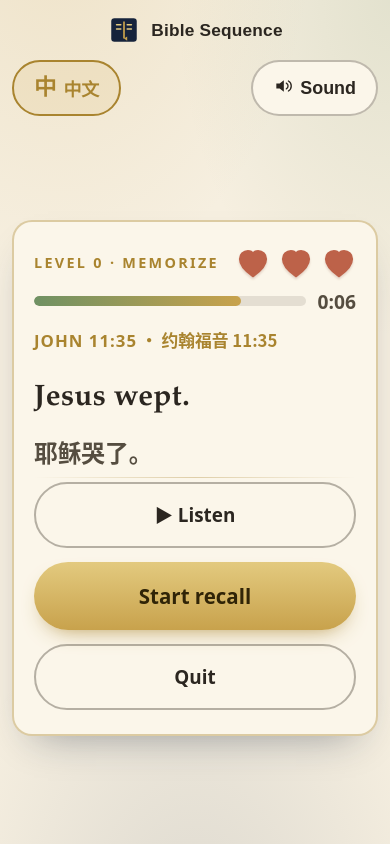
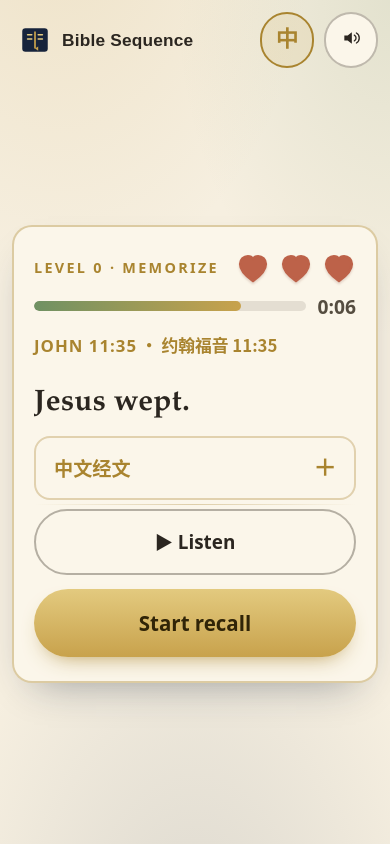
Before and after one commit to yancyqin/lucas-academy-bible, a React (Vite) app: page / in a window 390 px wide. Both pictures are taken after a click on the button "Begin". Built offline with nearby package versions, Linux system fonts and the light colour scheme.

Commit message:
Simplify game controls and fix mobile scrolling

```diff
--- a/src/App.tsx
+++ b/src/App.tsx
@@ -171,7 +171,7 @@ export default function App() {
   };
 
   return (
-    <div className="app">
+    <div className={`app ${phase === 'recall' ? 'app--recall' : 'app--fit'}`}>
       <div className="visually-hidden" aria-live="polite" aria-atomic="true">
         <span key={polite.id}>{polite.text}</span>
       </div>
@@ -186,7 +186,7 @@ export default function App() {
             className="brandbar__title"
             onClick={goWelcome}
             style={{ background: 'none', border: 'none', cursor: 'pointer' }}
-            aria-label="Bible Sequence — quit to start"
+            aria-label="Bible Sequence — go to start screen"
           >
             <span className="brandbar__mark" aria-hidden="true">
               <BookMark />
@@ -219,7 +219,6 @@ export default function App() {
           narrator={narrator}
           sound={soundEngine}
           onReady={() => setPhase('recall')}
-          onBack={goWelcome}
           announce={announce}
         />
       )}
@@ -246,7 +245,6 @@ export default function App() {
           showChinese={showChinese}
           narrator={narrator}
           onContinue={continueNext}
-          onQuit={goWelcome}
         />
       )}
 
--- a/src/components/FinalCelebration.tsx
+++ b/src/components/FinalCelebration.tsx
@@ -54,7 +54,7 @@ export function FinalCelebration({
   // Cleared nothing (failed the very first level) — no certificate to award.
   if (!hasCert) {
     return (
-      <div className="stage" role="region" aria-label="Run over">
+      <div className="stage stage--fit" role="region" aria-label="Run over">
         <div className="card center-col">
           <div style={{ width: 64, height: 64 }} aria-hidden="true">
             <BookMark />
@@ -82,7 +82,7 @@ export function FinalCelebration({
   const levelWord = clearedCount === 1 ? 'level' : 'levels';
 
   return (
-    <div className="stage" role="region" aria-label="Certificate">
+    <div className="stage stage--fit" role="region" aria-label="Certificate">
       <div className={`card certificate center-col ${pass ? 'certificate--gold' : ''}`}>
         <div className="cert__seal" aria-hidden="true">
           <div style={{ width: 46, height: 46 }}>
--- a/src/components/LevelComplete.tsx
+++ b/src/components/LevelComplete.tsx
@@ -1,4 +1,4 @@
-import { useEffect, useRef, useState } from 'react';
+import { useEffect, useRef } from 'react';
 import { MAX_LEVEL } from '../game/levels';
 import type { BuiltLevel } from '../game/build';
 // MAX_LEVEL is used only to decide the final "Finish" vs "Continue" label.
@@ -14,7 +14,6 @@ interface LevelCompleteProps {
   showChinese: boolean;
   narrator: Narrator;
   onContinue: () => void;
-  onQuit: () => void;
 }
 
 export function LevelComplete({
@@ -25,16 +24,13 @@ export function LevelComplete({
   showChinese,
   narrator,
   onContinue,
-  onQuit,
 }: LevelCompleteProps) {
-  const [speaking, setSpeaking] = useState(false);
   const started = useRef(false);
   const nextLevel = level.level + 1;
 
   const readAloud = () => {
     if (!narrator.supported) return;
-    setSpeaking(true);
-    narrator.speak(level.fullText, { slow: true, onend: () => setSpeaking(false) });
+    narrator.speak(level.fullText, { slow: true });
   };
 
   useEffect(() => {
@@ -53,7 +49,7 @@ export function LevelComplete({
   const praise = stars === 3 ? 'Beautifully done!' : stars === 2 ? 'Well restored!' : 'You made it!';
 
   return (
-    <div className="stage" role="region" aria-label={`Level ${level.level} complete`}>
+    <div className="stage stage--fit" role="region" aria-label={`Level ${level.level} complete`}>
       <div className="card center-col celebrate">
         <p className="eyebrow">Level {level.level} · Complete</p>
         <Stars value={stars} animate size={40} />
@@ -80,15 +76,6 @@ export function LevelComplete({
         </div>
 
         <div className="btn-row">
-          {narrator.supported && (
-            <button
-              type="button"
-              className="btn btn--ghost btn--sm"
-              onClick={speaking ? () => { narrator.stop(); setSpeaking(false); } : readAloud}
-            >
-              {speaking ? '⏹ Stop' : '▶ Hear it'}
-            </button>
-          )}
           {level.level < MAX_LEVEL ? (
             <button type="button" className="btn btn--primary" onClick={onContinue}>
               Continue to Level {nextLevel}
@@ -98,9 +85,6 @@ export function LevelComplete({
               Finish
             </button>
           )}
-          <button type="button" className="btn btn--ghost btn--sm" onClick={onQuit}>
-            Quit
-          </button>
         </div>
       </div>
     </div>
--- a/src/components/RecallPhase.tsx
+++ b/src/components/RecallPhase.tsx
@@ -131,7 +131,7 @@ export function RecallPhase({
   };
 
   return (
-    <div className="stage" role="region" aria-label={`Rebuild ${level.reference}`}>
+    <div className="stage stage--recall" role="region" aria-label={`Rebuild ${level.reference}`}>
       <div className="recall">
         <div className="recall__top">
           <span className="eyebrow">Level {level.level} · Recall</span>
@@ -151,9 +151,9 @@ export function RecallPhase({
         {/* Optional Chinese meaning hint. Native details keeps it collapsed on
             every new exam while remaining keyboard/screen-reader accessible. */}
         {showChinese && level.fullTextZh && (
-          <details className="recall__zh-disclosure">
+          <details className="zh-disclosure">
             <summary lang="zh-Hans">中文提示</summary>
-            <p className="scripture-zh recall__zh" lang="zh-Hans">
+            <p className="scripture-zh zh-disclosure__text" lang="zh-Hans">
               {level.fullTextZh}
             </p>
           </details>
@@ -215,14 +215,6 @@ export function RecallPhase({
           <button
             type="button"
             className="btn btn--ghost btn--sm"
-            onClick={() => dispatch({ type: 'undo' })}
-            disabled={state.placed.length === 0}
-          >
-            ↩ Undo
-          </button>
-          <button
-            type="button"
-            className="btn btn--ghost btn--sm"
             onClick={onStartOver}
             title="Start the whole run again from Level 0"
           >
--- a/src/components/StudyPhase.tsx
+++ b/src/components/StudyPhase.tsx
@@ -12,7 +12,6 @@ interface StudyPhaseProps {
   narrator: Narrator;
   sound: SoundEngine;
   onReady: () => void;
-  onBack: () => void;
   announce: (msg: string, assertive?: boolean) => void;
 }
 
@@ -29,7 +28,6 @@ export function StudyPhase({
   narrator,
   sound,
   onReady,
-  onBack,
   announce,
 }: StudyPhaseProps) {
   const total = built.memorizeSeconds;
@@ -92,7 +90,7 @@ export function StudyPhase({
   const urgent = pct <= 0.25;
 
   return (
-    <div className="stage" role="region" aria-label={`Memorize ${built.reference}`}>
+    <div className="stage stage--fit stage--study" role="region" aria-label={`Memorize ${built.reference}`}>
       <div className="card">
         <div className="study__meta">
           <span className="eyebrow">Level {built.level} · Memorize</span>
@@ -140,14 +138,17 @@ export function StudyPhase({
         </blockquote>
 
         {showChinese && built.fullTextZh && (
-          <p className="scripture-zh" lang="zh-Hans">
-            {built.fullTextZh}
-          </p>
+          <details className="zh-disclosure">
+            <summary lang="zh-Hans">中文经文</summary>
+            <p className="scripture-zh zh-disclosure__text" lang="zh-Hans">
+              {built.fullTextZh}
+            </p>
+          </details>
         )}
 
         <div className="divider" />
 
-        <div className="btn-row" style={{ justifyContent: 'space-between' }}>
+        <div className="btn-row study__actions" style={{ justifyContent: 'space-between' }}>
           <div className="btn-row" style={{ justifyContent: 'flex-start' }}>
             {narrator.supported ? (
               speaking ? (
@@ -168,9 +169,6 @@ export function StudyPhase({
             <button type="button" className="btn btn--primary" onClick={startRecall}>
               Start recall
             </button>
-            <button type="button" className="btn btn--ghost btn--sm" onClick={onBack}>
-              Quit
-            </button>
           </div>
         </div>
       </div>
--- a/src/components/Welcome.tsx
+++ b/src/components/Welcome.tsx
@@ -18,7 +18,7 @@ export function Welcome({
   onBegin,
 }: WelcomeProps) {
   return (
-    <div className="stage" role="region" aria-label="Welcome">
+    <div className="stage stage--fit" role="region" aria-label="Welcome">
       <div className="card center-col celebrate">
         <div style={{ width: 72, height: 72 }} aria-hidden="true">
           <BookMark />
--- a/src/styles.css
+++ b/src/styles.css
@@ -84,6 +84,11 @@ body {
     calc(24px + var(--pad-safe-b));
 }
 
+.app--fit {
+  height: 100dvh;
+  overflow: hidden;
+}
+
 .stage {
   width: 100%;
   max-width: var(--maxw);
@@ -92,6 +97,22 @@ body {
   display: flex;
   flex-direction: column;
   justify-content: center; /* centre the card in the space below the brand bar */
+}
+
+.stage--fit {
+  min-height: 0;
+}
+
+.stage--fit > .card {
+  max-height: 100%;
+  overflow-x: hidden;
+  overflow-y: auto;
+  overscroll-behavior: contain;
+}
+
+.stage--recall {
+  flex: none;
+  justify-content: flex-start;
 }
 
 .brandbar {
@@ -237,16 +258,15 @@ body {
   overflow-y: auto;
 }
 
-/* Chinese meaning reference on the recall card — collapsed by default so the
-   exam stays focused and compact on a phone. */
-.recall__zh-disclosure {
+/* Chinese translation disclosure — collapsed by default on study and recall. */
+.zh-disclosure {
   margin: 0;
   border: 2px solid rgba(169, 132, 47, 0.32);
   border-radius: 16px;
   background: rgba(251, 246, 234, 0.72);
   overflow: hidden;
 }
-.recall__zh-disclosure summary {
+.zh-disclosure summary {
   min-height: 56px;
   padding: 12px 18px;
   display: flex;
@@ -259,20 +279,20 @@ body {
   font-weight: 800;
   list-style: none;
 }
-.recall__zh-disclosure summary::-webkit-details-marker { display: none; }
-.recall__zh-disclosure summary::after {
+.zh-disclosure summary::-webkit-details-marker { display: none; }
+.zh-disclosure summary::after {
   content: '＋';
   margin-left: auto;
   font-family: var(--font-ui);
   font-size: 1.4rem;
   line-height: 1;
 }
-.recall__zh-disclosure[open] summary::after { content: '−'; }
-.recall__zh-disclosure summary:focus-visible {
+.zh-disclosure[open] summary::after { content: '−'; }
+.zh-disclosure summary:focus-visible {
   outline: none;
   box-shadow: inset 0 0 0 3px var(--gold-deep);
 }
-.recall__zh {
+.zh-disclosure__text {
   font-size: 1.2rem;
   line-height: 1.6;
   color: var(--ink-soft);
@@ -473,6 +493,16 @@ body {
   font-weight: 600;
 }
 
+.stage--study .study__scripture {
+  max-height: min(42dvh, 440px);
+  overflow-y: auto;
+  overscroll-behavior: contain;
+}
+
+.study__actions {
+  flex: none;
+}
+
 .study__hint {
   font-size: 0.92rem;
   color: var(--ink-soft);
@@ -530,6 +560,7 @@ body {
   gap: 14px;
   flex: 1;
   min-height: 0;
+  padding-bottom: max(24px, var(--pad-safe-b));
 }
 
 .recall__top {
@@ -625,9 +656,9 @@ body {
   flex-wrap: wrap;
   gap: 14px;
   align-content: flex-start;
-  padding: 4px;
-  overflow-y: auto;
-  max-height: 44vh;
+  padding: 4px 4px 18px;
+  overflow: visible;
+  max-height: none;
 }
 
 .tile {
@@ -952,14 +983,31 @@ body {
     justify-content: space-between;
   }
   .brandbar__mark { width: 34px; height: 34px; }
+  .app--fit .brandbar {
+    flex-wrap: nowrap;
+  }
+  .app--fit .brandbar__title {
+    width: auto;
+    justify-content: flex-start;
+  }
+  .app--fit .brandbar > span {
+    width: auto;
+  }
+  .app--fit .brandbar .icon-btn {
+    min-width: 54px;
+    padding-inline: 12px;
+  }
+  .app--fit .brandbar .icon-btn > span:last-child {
+    display: none;
+  }
   .card { padding: 24px 20px; border-radius: 20px; }
   .center-col { gap: 20px; }
   .title-xl { font-size: clamp(2.65rem, 14vw, 3.4rem); }
   .reference { font-size: 1.05rem; line-height: 1.55; }
   .study__scripture { font-size: 1.85rem; line-height: 1.55; }
   .scripture-zh { font-size: 1.48rem; line-height: 1.75; }
-  .recall__zh-disclosure summary { min-height: 60px; font-size: 1.2rem; }
-  .recall__zh { font-size: 1.32rem; padding: 0 16px 18px; }
+  .zh-disclosure summary { min-height: 60px; font-size: 1.2rem; }
+  .zh-disclosure__text { font-size: 1.32rem; padding: 0 16px 18px; }
   .tile {
     font-size: 1.48rem;
     font-weight: 700;
@@ -982,3 +1030,26 @@ body {
   .recall__controls .btn { flex: 1 1 100%; }
   .heart { width: 34px; height: 34px; }
 }
+
+/* Fit non-exam screens into short phone viewports. Content still scrolls
+   inside its card as a fallback for exceptionally long passages or large text. */
+@media (max-height: 760px) {
+  .app--fit {
+    padding-top: calc(8px + var(--pad-safe-t));
+    padding-bottom: calc(10px + var(--pad-safe-b));
+  }
+  .app--fit .brandbar { margin-bottom: 8px; }
+  .stage--fit > .card { padding-top: 18px; padding-bottom: 18px; }
+  .stage--fit .center-col { gap: 12px; }
+  .stage--fit .study__scripture {
+    margin-top: 12px;
+    font-size: clamp(1.55rem, 5.2vw, 2.6rem);
+    line-height: 1.42;
+    max-height: 34dvh;
+  }
+  .stage--fit .title-xl { font-size: clamp(2rem, 8vw, 3rem); }
+  .stage--fit .btn { min-height: 58px; padding-top: 13px; padding-bottom: 13px; }
+  .stage--fit .certificate { gap: 9px; }
+  .stage--fit .cert__seal { width: 60px; height: 60px; }
+  .stage--fit .cert__level { font-size: clamp(2.35rem, 8vw, 3.5rem); }
+}
```
Also changed, not shown: 1 other file (tests, documents, lock files or other folders).
